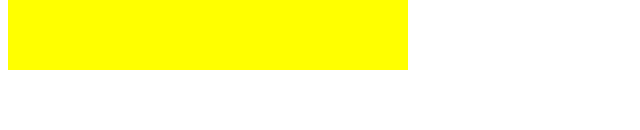
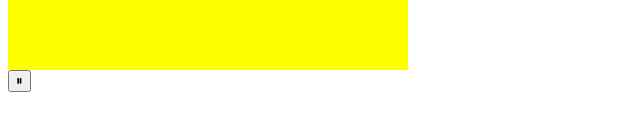
Before and after one commit to VulcanWM/css-animation, a plain HTML site: page index.html in a window 1280 px wide. Shown: the part 238-368 px from the top of the page, 0-640 px from the left. Drawn offline with Linux system fonts and the light colour scheme.

Commit message:
added the play and pause functions also added the buttons

```diff
--- a/index.html
+++ b/index.html
@@ -20,6 +20,7 @@
 
     </div>
   </div>
+  <button onclick="play_function()" id="play">⏸︎</button>
   <script src="script.js"></script>
 </body>
 
--- a/script.js
+++ b/script.js
@@ -22,4 +22,15 @@ function changeFrame() {
     }
 }
 
+function play_function(){
+    let button = document.getElementById("play")
+    if (button.innerText == "⏸︎"){
+        play = false;
+        button.innerText = "⏵︎"
+    } else {
+        play = true;
+        button.innerText = "⏸︎"
+    }
+}
+
 setInterval(changeFrame, seconds * 1000);
```
